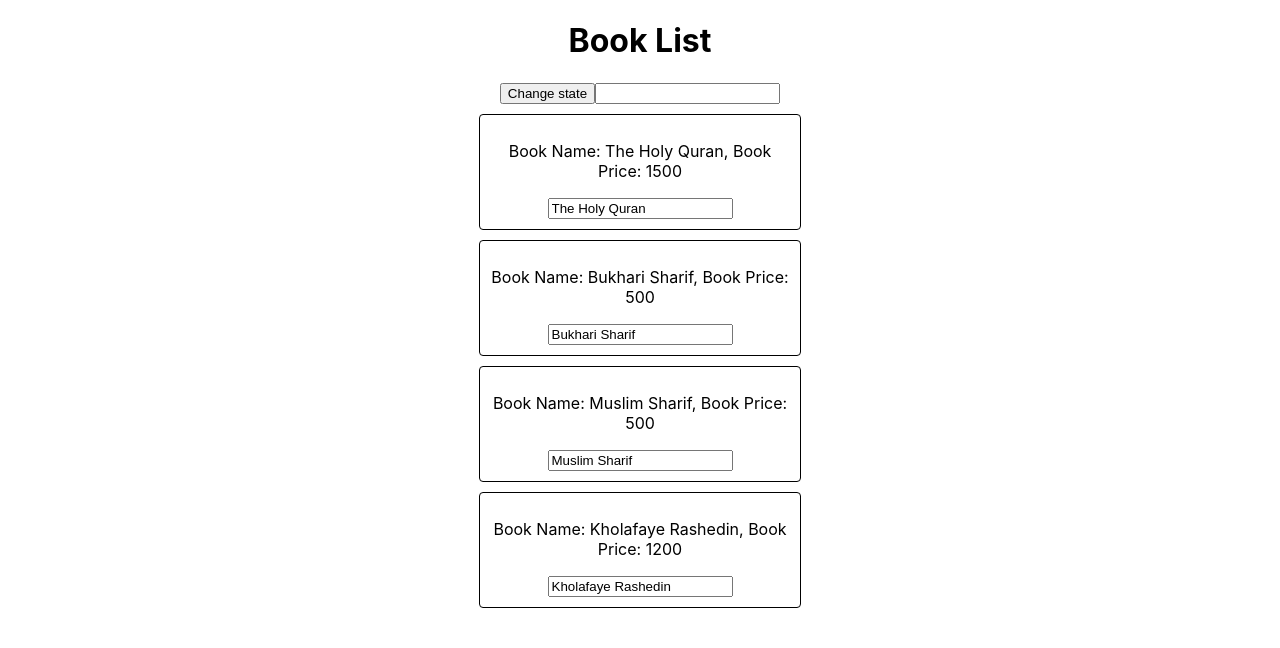
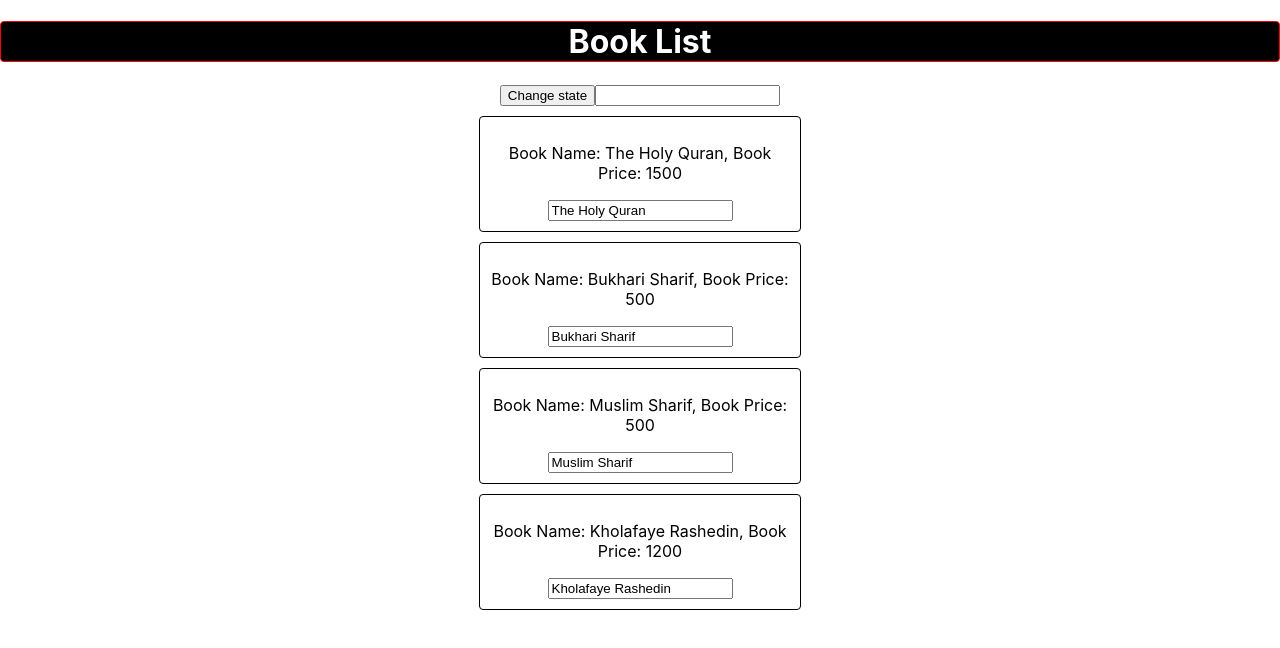
Before and after one commit to touhidulfahim/myfirstreactapp, a React (Create React App) app: page / in a window 1280 px wide. Shown: the top 648 px of the page. Built offline with nearby package versions, Linux system fonts and the light colour scheme.

Commit message:
styling components

```diff
--- a/src/App.js
+++ b/src/App.js
@@ -36,9 +36,15 @@ class App extends Component {
         });
     }
     render() {
+        const style = {
+            border: "1px solid red",
+            borderRadius: "4px",
+            backgroundColor: "black",
+            color: "white"
+        };
         return (
             <div className="App" >
-                <h1>
+                <h1 style={style}>
                     Book List
                 </h1>
                 <button onClick={() => this.changeBookState("The Quran")}>Change state</button>
@@ -47,8 +53,7 @@ class App extends Component {
                     price={this.state.books[0].price} />
                 <Book bookName={this.state.books[1].bookName}
                     price={this.state.books[1].price}
-                    inputName={this.changeInputState}
-                />
+                    inputName={this.changeInputState} />
                 <Book bookName={this.state.books[2].bookName}
                     price={this.state.books[2].price} />
                 <Book bookName={this.state.books[3].bookName}
```
Also changed, not shown: src/components/Person.js (+0 -17 lines).
